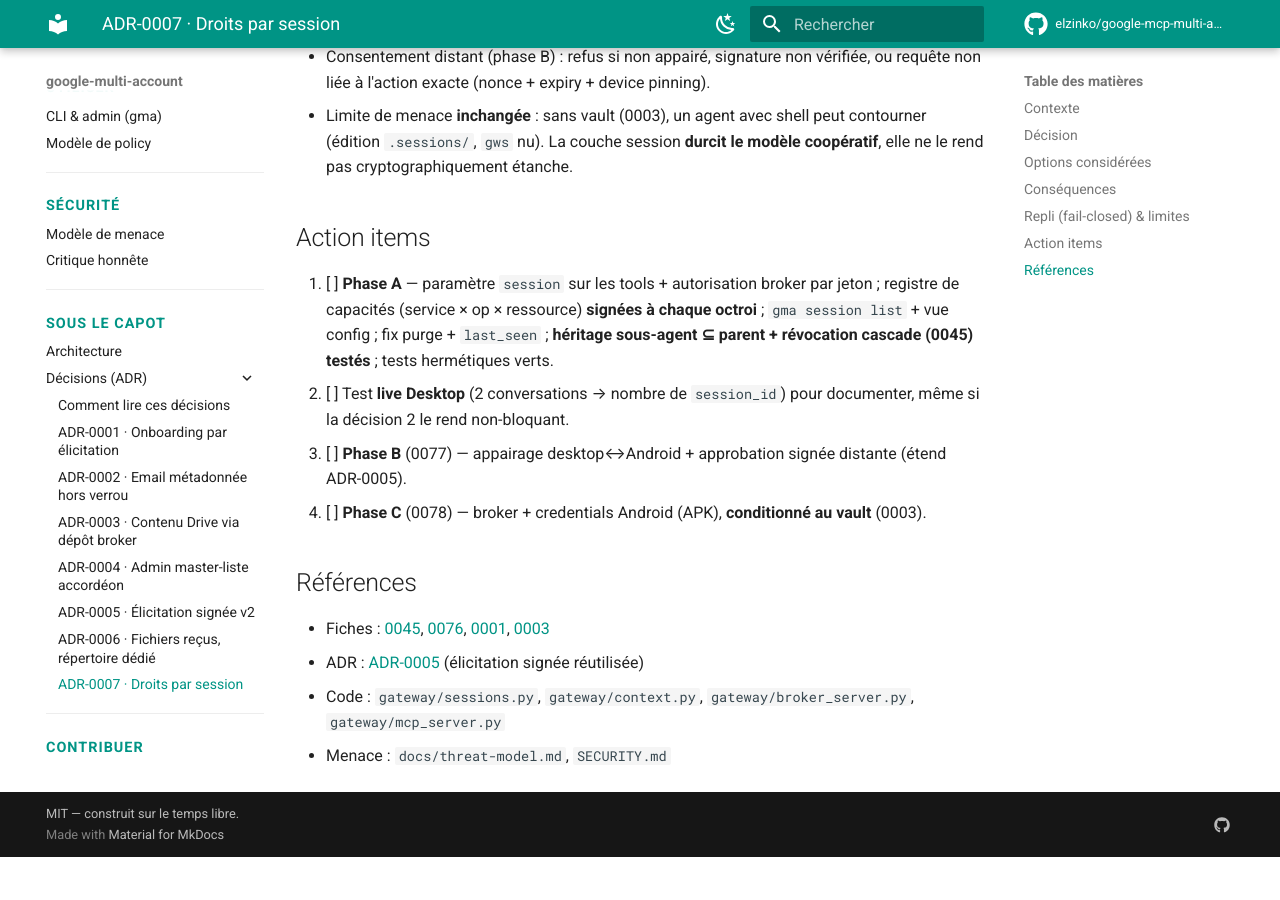
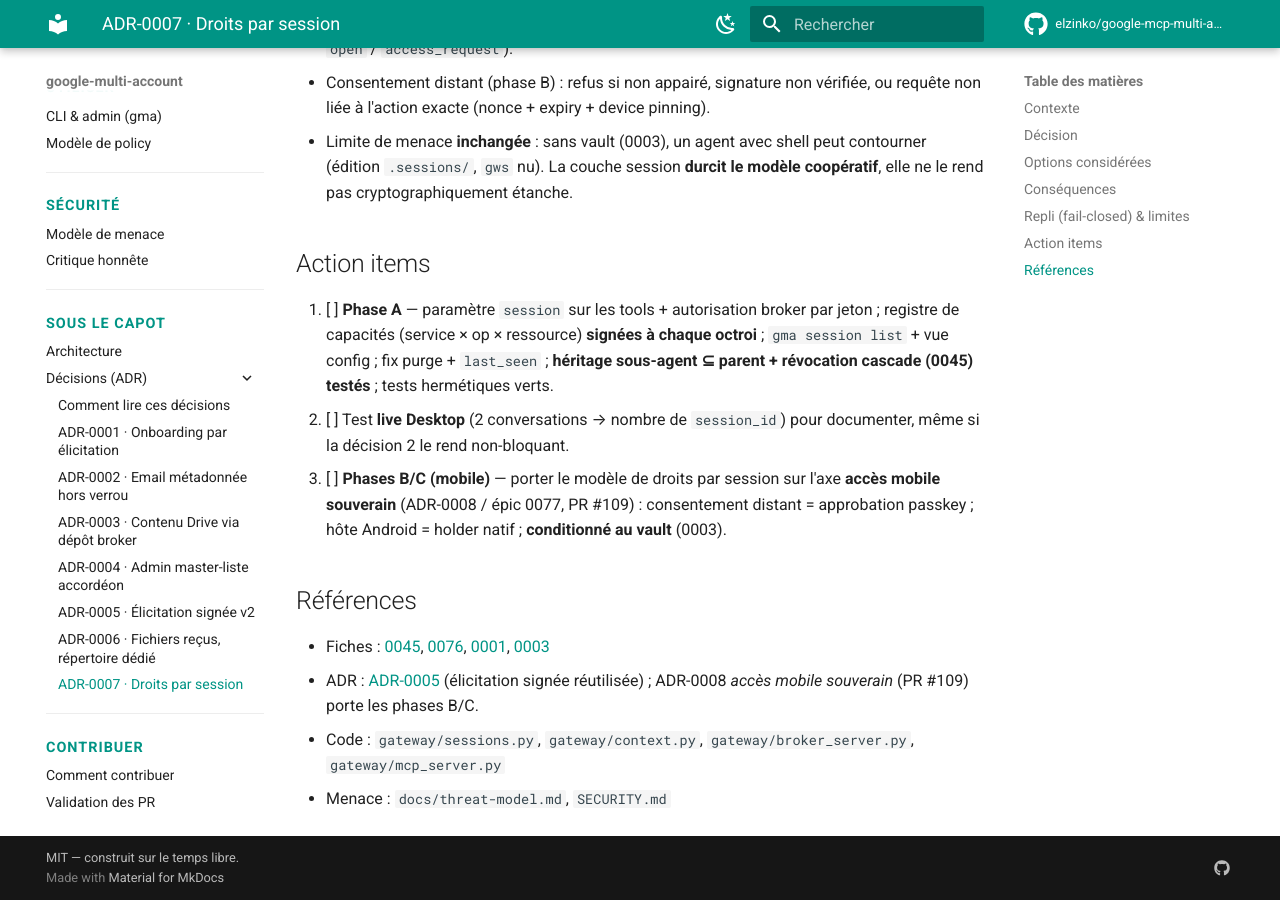
Before and after one commit to elzinko/google-mcp-multi-account, an MkDocs documentation site: the page built from docs/adr/ADR-0007-droits-par-session.md, in a window 1280 px wide and 900 px high, scrolled down 4083 px. Built offline with MkDocs 1.6.1 and Material for MkDocs 9.7.7, drawn with Linux system fonts in a browser that asks for light colours; comment, search, counter and statistics services are not loaded; before the commit the page ends 4940 px from its top, so only the background shows below that; some of the changed text lies outside the part shown.

Commit message:
docs(0076): réconcilie les phases B/C avec l'axe mobile souverain (évite la collision de fiches 0077/0078)
Les fiches 0077/0078 sont déjà prises par l'épic « accès mobile souverain »
(ADR-0008, PR #109). Or les Phases B/C de droits-par-session (consentement
distant desktop↔Android, hôte Android) SONT ce sujet : approbation passkey =
consentement distant ; holder natif = hôte Android. On ne crée donc pas de
fiches ici — B/C relèvent de l'axe mobile souverain. Références en texte
simple (fichiers sur une autre branche, pas de lien cassable).

Co-Authored-By: Claude Opus 4.8 <noreply@anthropic.com>

```diff
--- a/docs/adr/ADR-0007-droits-par-session.md
+++ b/docs/adr/ADR-0007-droits-par-session.md
@@ -28,7 +28,7 @@ Forces en présence :
 3. **Configuration de droits au grain fin.** Le registre de session devient un **document de capacités** : par (compte, **service × opération × ressource**), avec expiry. Droits effectifs = **policy compte ∩ manifeste projet ∩ capacités session** (intersection, *fail-closed*). En **l'absence de manifeste projet valide** (hors dépôt git, ou repo sans manifeste signé), le plafond projet est **omis** : droits effectifs = **policy ∩ session** — le manifeste est un plafond *optionnel*, jamais un plancher (résout la question ouverte n°5 de 0045). **Anti-downgrade** : cette omission ne vaut que pour un contexte **jamais configuré** (aucun manifeste) ; un manifeste **présent-mais-invalide, altéré ou supprimé après avoir été de confiance** → **fail-closed (refus)**, jamais un downgrade silencieux vers `policy ∩ session` (défend S-07 ; confiance mémorisée par `project_id`). La **ressource** est **propre au service** et **optionnelle** : Drive = dossier / zone (exigée pour l'écriture), Gmail = label (optionnel), Calendar = agenda (optionnel) ; **ressource absente = périmètre du service borné par la policy compte** (jamais un wildcard au-delà). Le mapping tool → (opération, ressource) est fixé à l'implémentation.
 4. **Consentement multi-hôte, routable.** Le broker + credentials vivent sur l'**hôte allumé** (desktop par défaut, Android sinon). La validation biométrique se fait **où est l'humain** : Touch ID desktop **ou** biométrie Android — y compris **à distance** (le broker desktop demande une approbation signée au téléphone **appairé**). Clés en **Secure Enclave / Android Keystore**, dispositifs appairés.
 5. **Cycle de vie & observabilité.** Le cycle de vie d'une session est **découplé de la connexion MCP** : expiration **TTL** + **révocation explicite** (`gma session close` / `revoke`). La **déconnexion MCP n'est pas un signal de cycle de vie** : les jetons étant *au porteur* et le protocole ne fournissant aucun identifiant de conversation, le serveur ne peut pas savoir à la déconnexion quels jetons appartiennent à quelle conversation — elle **ne purge donc aucun jeton** (fin de vie = TTL ou révocation explicite uniquement). `gma session list` + **vue de la config par session** ; journal enrichi (`session_id`, service / opération / ressource) ; `last_seen` avance à chaque appel.
-6. **Phasage.** **A — desktop** (fiche 0076, cette PR) : geste local + jeton porté + config fine + `session list` + fix bugs. **B — consentement distant** (0077) : appairage desktop↔Android + approbation signée poussée. **C — hôte Android** (0078) : broker + credentials sur l'APK, **conditionné au vault** (0003).
+6. **Phasage.** **A — desktop** (fiche 0076, cette PR) : geste local + jeton porté + config fine + `session list` + fix bugs. **B & C — mobile** : porter le modèle de droits par session au **mobile** (consentement distant, hôte Android) relève de l'axe **accès mobile souverain** (ADR-0008 / épic 0077, PR #109) — le *consentement distant* = l'**approbation passkey**, l'*hôte Android* = le **holder natif** ; **conditionné au vault** (0003).
 
 ## Options considérées
 
@@ -69,12 +69,11 @@ Forces en présence :
 
 1. [ ] **Phase A** — paramètre `session` sur les tools + autorisation broker par jeton ; registre de capacités (service × op × ressource) **signées à chaque octroi** ; `gma session list` + vue config ; fix purge + `last_seen` ; **héritage sous-agent ⊆ parent + révocation cascade (0045) testés** ; tests hermétiques verts.
 2. [ ] Test **live Desktop** (2 conversations → nombre de `session_id`) pour documenter, même si la décision 2 le rend non-bloquant.
-3. [ ] **Phase B** (0077) — appairage desktop↔Android + approbation signée distante (étend ADR-0005).
-4. [ ] **Phase C** (0078) — broker + credentials Android (APK), **conditionné au vault** (0003).
+3. [ ] **Phases B/C (mobile)** — porter le modèle de droits par session sur l'axe **accès mobile souverain** (ADR-0008 / épic 0077, PR #109) : consentement distant = approbation passkey ; hôte Android = holder natif ; **conditionné au vault** (0003).
 
 ## Références
 
 - Fiches : [0045](../../features/0045-capacites-projet-signees.md), [0076](../../features/0076-droits-par-session-phase-a.md), [0001](../../features/0001-elicitation-signee-strongauth-v2.md), [0003](../../features/0003-vault-credentials-hors-perimetre-agent.md)
-- ADR : [ADR-0005](ADR-0005-elicitation-signee-v2.md) (élicitation signée réutilisée)
+- ADR : [ADR-0005](ADR-0005-elicitation-signee-v2.md) (élicitation signée réutilisée) ; ADR-0008 *accès mobile souverain* (PR #109) porte les phases B/C.
 - Code : `gateway/sessions.py`, `gateway/context.py`, `gateway/broker_server.py`, `gateway/mcp_server.py`
 - Menace : `docs/threat-model.md`, `SECURITY.md`
```
Also changed, not shown: features/0076-droits-par-session-phase-a.md (+5 -4 lines).
